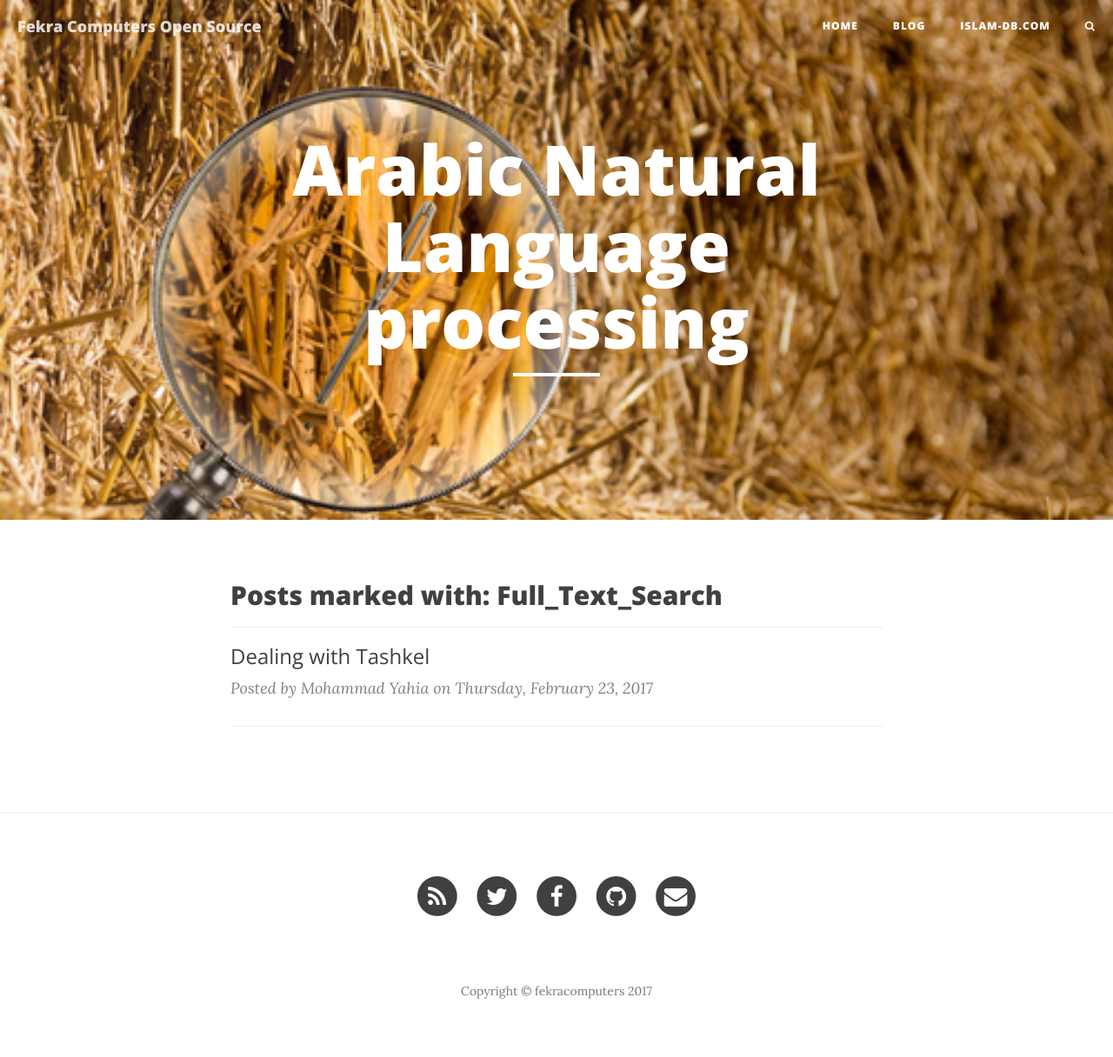
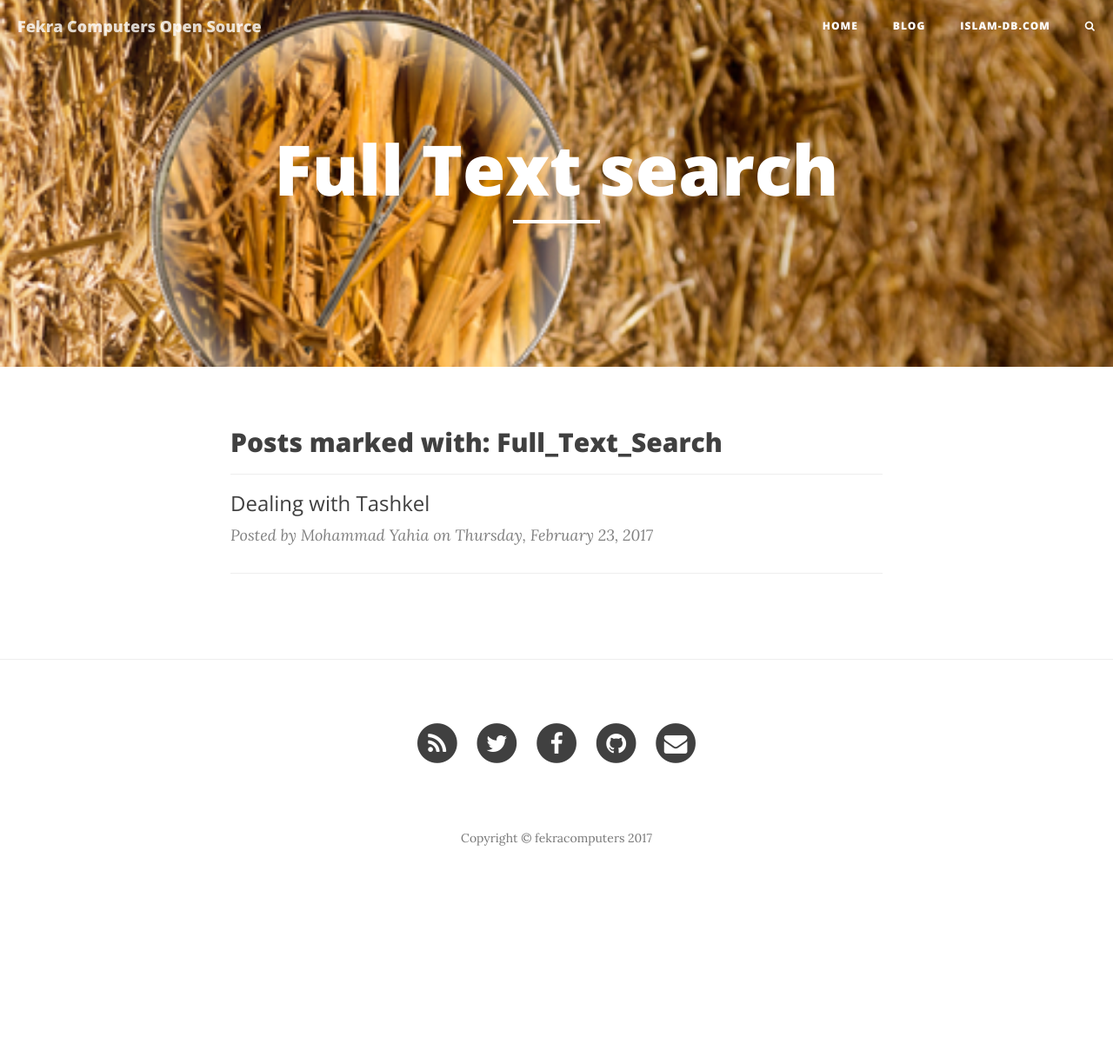
Before and after one commit to fekracomputers/fekracomputers.github.io, a Jekyll site: the page built from blog/tags/Full_Text_Search.html, in a window 1280 px wide. Shown: the whole page at 87% size. Built offline with Jekyll 4.4.1, drawn with Linux system fonts in a browser that asks for light colours; nearby versions of some CDN libraries; after the commit the page ends 1040 px from its top, so only the background shows below that.

Commit message:
fixing NLP tag

```diff
--- a/blog/tags/Full_Text_Search.html
+++ b/blog/tags/Full_Text_Search.html
@@ -1,6 +1,6 @@
 ---
 layout: tag
-title: Arabic Natural Language processing
+title: Full Text search
 description:
 header-img: "img/tags/Full_Text_search.jpg"
 tag: Full_Text_Search
```
Also changed, not shown: _posts/2017-02-23-Dealing-with-Tashkel.md (+3 -3 lines).
